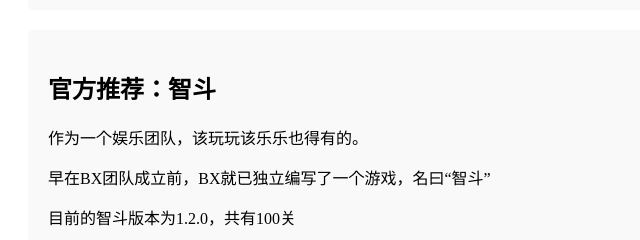
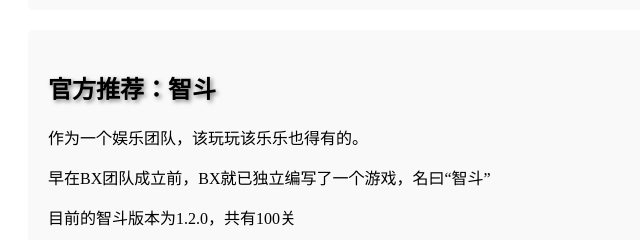
Before and after one commit to Win7MEMZ/BX-s-Server, a plain HTML site: page index.html in a window 1280 px wide. Shown: the part 404-644 px from the top of the page, 0-640 px from the left. Drawn offline with Linux system fonts and the light colour scheme.

Commit message:
Update index.html

```diff
--- a/index.html
+++ b/index.html
@@ -87,7 +87,7 @@ button:hover {
          <p>那么，<a href="sbad\\index.html" class="jump-button">抢先体验</a></p>
     </section>
 	<section class="feature" id="features">
-        <h2>官方推荐：智斗</h2>
+        <h2 class="shadow-text">官方推荐：智斗</h2>
         <p>作为一个娱乐团队，该玩玩该乐乐也得有的。</p>
 <p>早在BX团队成立前，BX就已独立编写了一个游戏，名曰“智斗”</p>
 <p>目前的智斗版本为1.2.0，共有100关</p>
```
